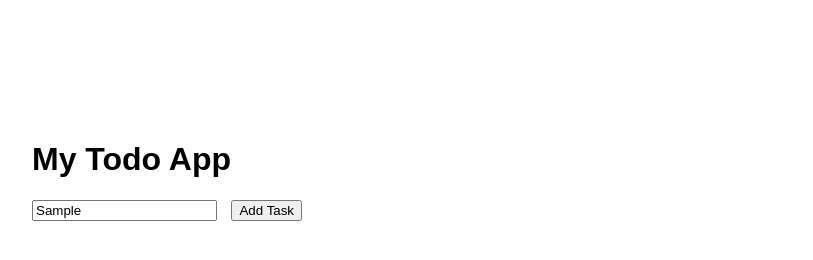
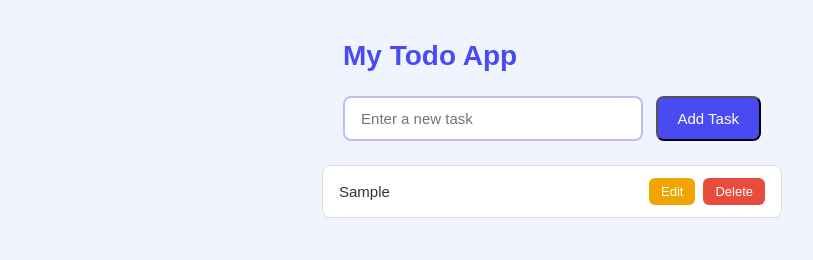
Before and after one commit to nakato-proscovia/to-do, a plain HTML site: page index.html in a window 1280 px wide. Both pictures are taken after typing "Sample" into the empty fields and a click on the button "Add Task". Shown: the whole page, without its empty margins (88-901 px from the left). Drawn offline with Linux system fonts and the light colour scheme.

Commit message:
modified index.html, script.js, style.css

```diff
--- a/index.html
+++ b/index.html
@@ -7,9 +7,11 @@
     <link rel="stylesheet" href="style.css">
 </head>
 <body>
-    <h1>My Todo App</h1>
-    <input type="text" id="taskInput" placeholder="Enter a new task">
-    <button id="addBtn">Add Task</button>
+    <div>
+        <h1>My Todo App</h1>
+        <input type="text" id="taskInput" placeholder="Enter a new task">
+        <button id="addBtn">Add Task</button>
+    </div>
 
     <ul id="tasklist">
 
--- a/script.js
+++ b/script.js
@@ -1,10 +1,7 @@
 const input = document.getElementById("taskInput");
-const addBtn = document.getElementById("addBtn")
-const list = document.getElementById("taskList")
+const addBtn = document.getElementById("addBtn");
+const list = document.getElementById("tasklist");
 
-// CRUD - Create, Read, Update, Delete
-
-// Create - create a new task
 addBtn.addEventListener("click", function(){
     const newTask = input.value.trim();
 
@@ -14,31 +11,28 @@ addBtn.addEventListener("click", function(){
     }
 
     const li = document.createElement("li");
-    li.textContent = newTask;
-    list.appendChild(li);
+
+    const span = document.createElement("span");
+    span.textContent = newTask;
+    li.appendChild(span);
 
     const editBtn = document.createElement("button");
-    editBtn.textContent = "Edit"
+    editBtn.textContent = "Edit";
     editBtn.addEventListener("click", function(){
-        const updatedTask = prompt("Enter the updated task", li.textContent);
+        const updatedTask = prompt("Enter the updated task", span.textContent);
         if(updatedTask !== null && updatedTask.trim() !== "") {
-            li.textContent = updatedTask.trim();
-            li.appendChild(editBtn)
+            span.textContent = updatedTask.trim();
         }
-    })
+    });
+    li.appendChild(editBtn);
 
-    // Delete button for each task
     const deleteBtn = document.createElement("button");
-    deleteBtn.textContent = "Delete"
-    li.appendChild(deleteBtn);
+    deleteBtn.textContent = "Delete";
     deleteBtn.addEventListener("click", function(){
         li.remove();
-    })
+    });
+    li.appendChild(deleteBtn);
 
-
+    list.appendChild(li);
     input.value = "";
-})
-
-// Read - display task (already done by default)
-
-// Edit - update a task
+});
--- a/style.css
+++ b/style.css
@@ -1,12 +1,99 @@
+* {
+    margin: 0;
+    padding: 0;
+    box-sizing: border-box;
+}
+
 body {
-    font-family: Arial;
-    padding: 20px;
-    margin: 100px;
+    font-family: sans-serif;
+    background-color: #f0f4ff;
+    display: flex;
+    flex-direction: column;
+    align-items: center;
+    padding: 40px 20px;
+    min-height: 100vh;
+}
 
+h1 {
+    color: #4a4af4;
+    margin-bottom: 24px;
+    font-size: 28px;
 }
-button {
-    margin-left: 10px;
+
+#taskInput {
+    padding: 12px 16px;
+    width: 300px;
+    border: 2px solid #c0c0f0;
+    border-radius: 8px;
+    font-size: 15px;
+    outline: none;
+    margin-right: 8px;
 }
-li {
-margin: 10px;
+
+#taskInput:focus {
+    border-color: #4a4af4;
 }
+
+#addBtn {
+    padding: 12px 20px;
+    background-color: #4a4af4;
+    color: white;
+    border-radius: 8px;
+    font-size: 15px;
+    cursor: pointer;
+}
+
+#addBtn:hover {
+    background-color: #3535d4;
+}
+
+#tasklist {
+    list-style: none;
+    margin-top: 24px;
+    width: 100%;
+    max-width: 460px;
+}
+
+#tasklist li {
+    background: white;
+    border: 1px solid #ddd;
+    border-radius: 8px;
+    padding: 12px 16px;
+    margin-bottom: 10px;
+    display: flex;
+    align-items: center;
+    justify-content: space-between;
+    gap: 8px;
+}
+
+#tasklist li span {
+    flex: 1;
+    font-size: 15px;
+    color: #333;
+}
+
+#tasklist li button {
+    padding: 6px 12px;
+    border: none;
+    border-radius: 6px;
+    font-size: 13px;
+    cursor: pointer;
+}
+
+#tasklist li button:first-of-type {
+    background-color: #f0a500;
+    color: white;
+}
+
+#tasklist li button:first-of-type:hover {
+    background-color: #d48f00;
+}
+
+#tasklist li button:last-of-type {
+    background-color: #e74c3c;
+    color: white;
+}
+
+#tasklist li button:last-of-type:hover {
+    background-color: #c0392b;
+}
```
